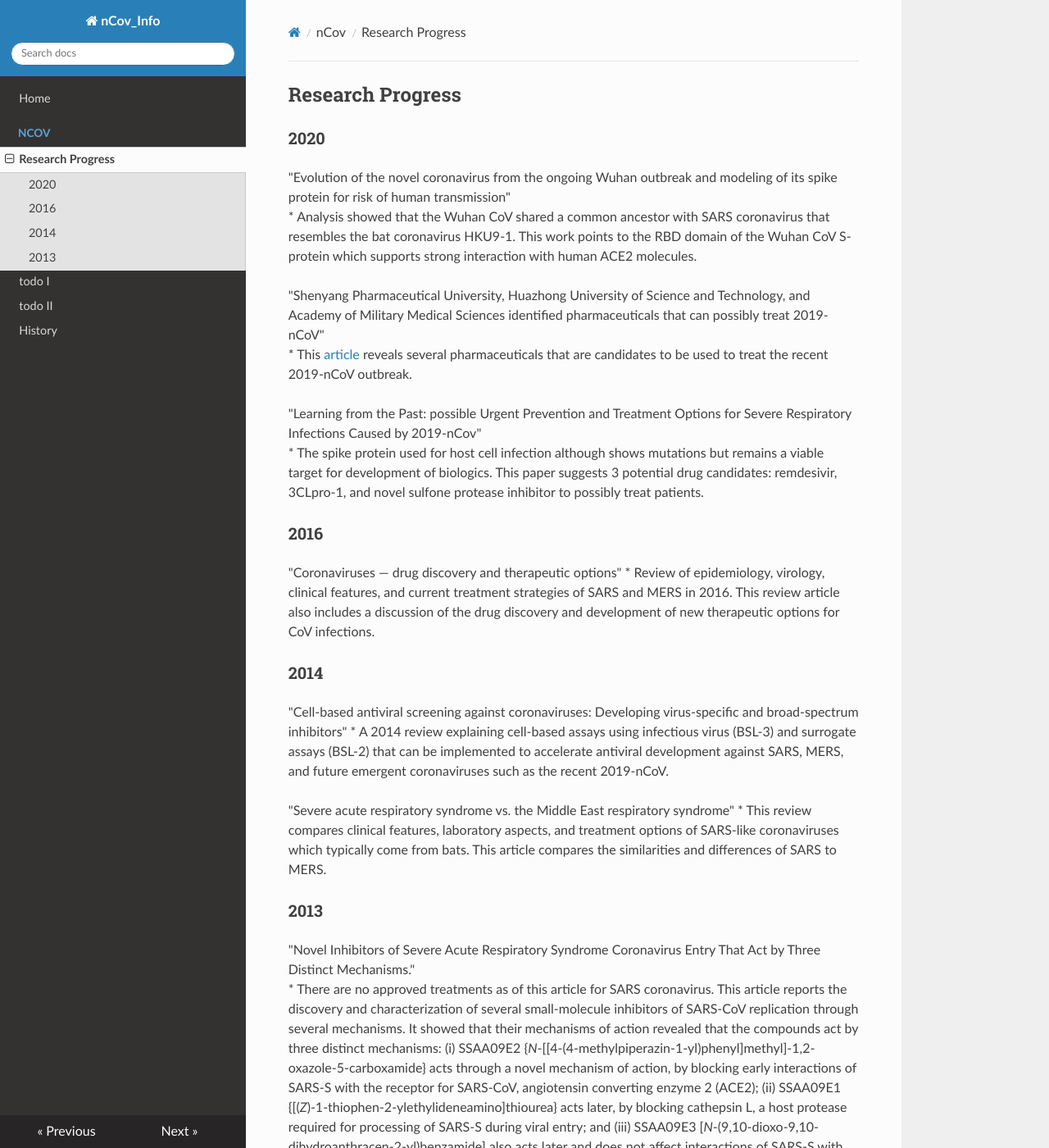
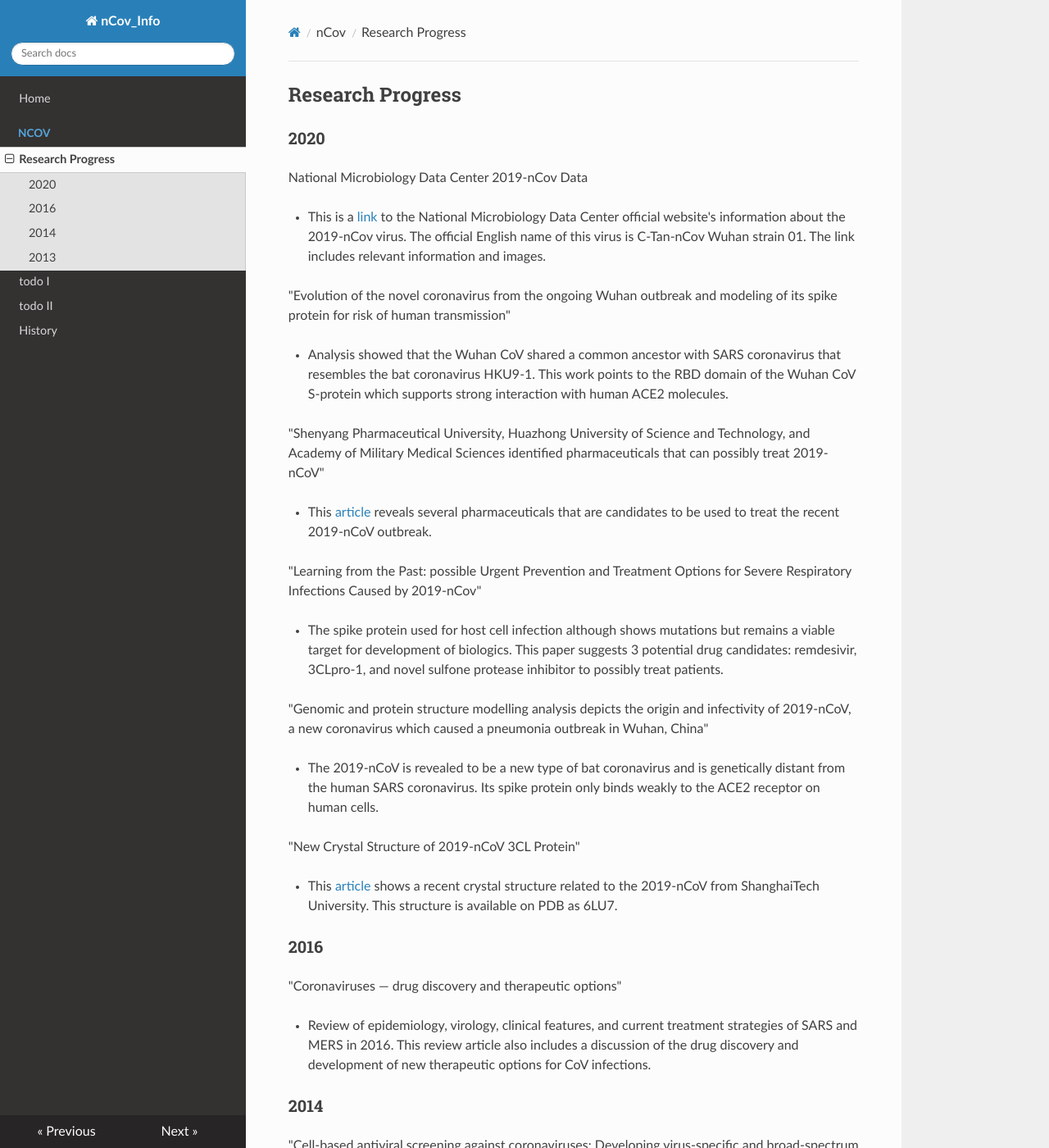
Before and after one commit to GHDDI-AILab/Targeting2019-nCoV, an MkDocs documentation site: the page built from docs/research_progress.md, in a window 1280 px wide and 1400 px high. Shown: the whole window at 82% size. Built offline with MkDocs 1.6.1, drawn with Linux system fonts in a browser that asks for light colours; nearby versions of some CDN libraries; some of the changed text lies outside the part shown.

Commit message:
Update research_progress.md

```diff
--- a/docs/research_progress.md
+++ b/docs/research_progress.md
@@ -2,29 +2,48 @@
 
 ### 2020
 
+National Microbiology Data Center 2019-nCov Data
+
+* This is a [link](http://nmdc.cn/#/nCoV) to the National Microbiology Data Center official website's information about the 2019-nCov virus. The official English name of this virus is C-Tan-nCov Wuhan strain 01. The link includes relevant information and images.
+
 "Evolution of the novel coronavirus from the ongoing Wuhan outbreak and modeling of its spike protein for risk of human transmission"
+
  * Analysis showed that the Wuhan CoV shared a common ancestor with SARS coronavirus that resembles the bat coronavirus HKU9-1. This work points to the RBD domain of the Wuhan CoV S-protein which supports strong interaction with human ACE2 molecules.
 
 "Shenyang Pharmaceutical University, Huazhong University of Science and Technology, and Academy of Military Medical Sciences identified pharmaceuticals that can possibly treat 2019-nCoV"
+
  * This [article](https://mp.weixin.qq.com/s/TlI0d4XsfrrFtYHhWI7h6g) reveals several pharmaceuticals that are candidates to be used to treat the recent 2019-nCoV outbreak.
 
 "Learning from the Past: possible Urgent Prevention and Treatment Options for Severe Respiratory Infections Caused by 2019-nCov"
+
  * The spike protein used for host cell infection although shows mutations but remains a viable target for development of biologics. This paper suggests 3 potential drug candidates: remdesivir, 3CLpro-1, and novel sulfone protease inhibitor to possibly treat patients.
+
+"Genomic and protein structure modelling analysis depicts the origin and infectivity of 2019-nCoV, a new coronavirus which caused a pneumonia outbreak in Wuhan, China"
+
+* The 2019-nCoV is revealed to be a new type of bat coronavirus and is genetically distant from the human SARS coronavirus. Its spike protein only binds weakly to the ACE2 receptor on human cells.
+
+"New Crystal Structure of 2019-nCoV 3CL Protein"
+
+* This [article](https://mp.weixin.qq.com/s/RcOtYOnk5xRpyf5KH01dnQ) shows a recent crystal structure related to the 2019-nCoV from ShanghaiTech University. This structure is available on PDB as 6LU7.
 
 ### 2016
 
 "Coronaviruses — drug discovery and therapeutic options"
+
  * Review of epidemiology, virology, clinical features, and current treatment strategies of SARS and MERS in 2016. This review article also includes a discussion of the drug discovery and development of new therapeutic options for CoV infections.
 
 ### 2014
 
 "Cell-based antiviral screening against coronaviruses: Developing virus-specific and broad-spectrum inhibitors"
+
  * A 2014 review explaining cell-based assays using infectious virus (BSL-3) and surrogate assays (BSL-2) that can be implemented to accelerate antiviral development against SARS, MERS, and future emergent coronaviruses such as the recent 2019-nCoV.
 
 "Severe acute respiratory syndrome vs. the Middle East respiratory syndrome"
+
  * This review compares clinical features, laboratory aspects, and treatment options of SARS-like coronaviruses which typically come from bats. This article compares the similarities and differences of SARS to MERS.
 
 ### 2013
 
 "Novel Inhibitors of Severe Acute Respiratory Syndrome Coronavirus Entry That Act by Three Distinct Mechanisms."
+
  * There are no approved treatments as of this article for SARS coronavirus. This article reports the discovery and characterization of several small-molecule inhibitors of SARS-CoV replication through several mechanisms. It showed that their mechanisms of action revealed that the compounds act by three distinct mechanisms: (i) SSAA09E2 {*N*-[[4-(4-methylpiperazin-1-yl)phenyl]methyl]-1,2-oxazole-5-carboxamide} acts through a novel mechanism of action, by blocking early interactions of SARS-S with the receptor for SARS-CoV, angiotensin converting enzyme 2 (ACE2); (ii) SSAA09E1 {[(*Z*)-1-thiophen-2-ylethylideneamino]thiourea} acts later, by blocking cathepsin L, a host protease required for processing of SARS-S during viral entry; and (iii) SSAA09E3 [*N*-(9,10-dioxo-9,10-dihydroanthracen-2-yl)benzamide] also acts later and does not affect interactions of SARS-S with ACE2 or the enzymatic functions of cathepsin L but prevents fusion of the viral membrane with the host cellular membrane.
```
